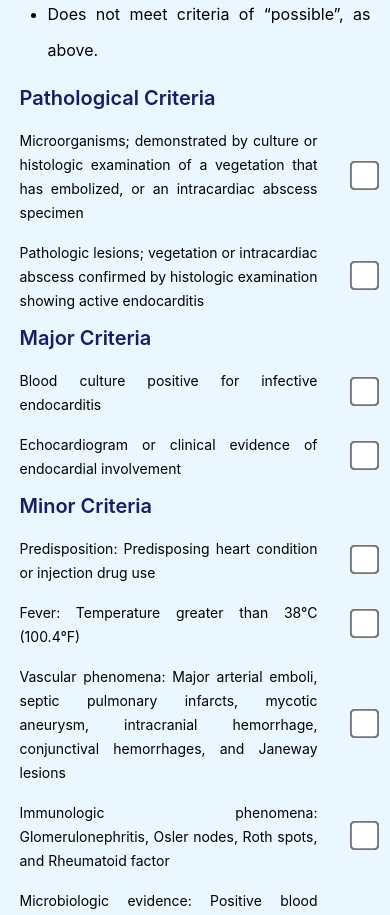
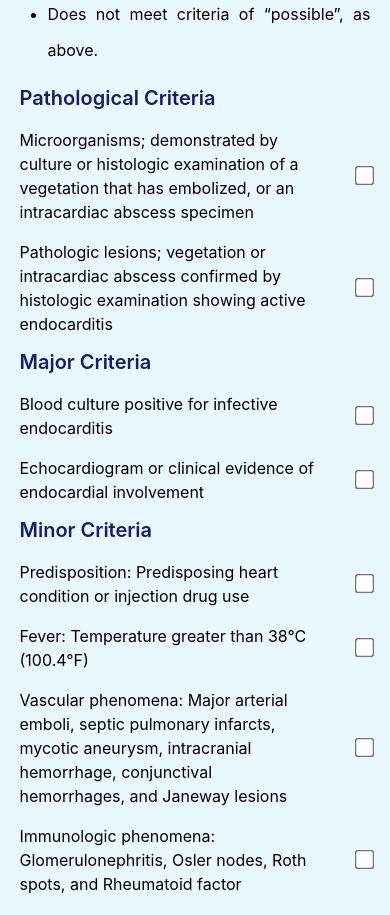
Before and after one commit to Thesaleem/clinval, a React (Create React App) app: page /calculator/duke-criteria in a window 390 px wide. Shown: the part 1040-1955 px from the top of the page. Built offline with nearby package versions, Linux system fonts and the light colour scheme.

Commit message:
update files

```diff
--- a/src/components/Medical Calculator/Calculators/DukeEndo.tsx
+++ b/src/components/Medical Calculator/Calculators/DukeEndo.tsx
@@ -4,7 +4,6 @@ import { useState } from "react";
 
 
 type FormData = {
-    // microorganisms: string[],
     pathlesions:string[],
     major: string[],
     minor: string[]
@@ -36,10 +35,10 @@ const DukeEndo = () => {
         <SectionTitle>Duke Criteria for Infective Endocarditis</SectionTitle>
         <SectionText>
           The duke criteria are a set of clinical criteria set forward for the
-          diagnosis of infective endocarditis. These criteria are based on
+          diagnosis of infective endocarditis (IE). These criteria are based on
           clinical, echocardiographic and biological findings, as well as the
           results of blood cultures and serologies.
-          <p>For diagnosis the requirement is: </p>
+          <p>For diagnosis, the requirement is: </p>
           <ul className="list-disc pl-7">
             <li className="">One or more Pathologic criteria, or</li>
             <li className="">2 major clinical criteria or</li>
@@ -80,10 +79,10 @@ const DukeEndo = () => {
                 Pathological Criteria
               </legend>
               <div className="flex justify-between pt-4 pb-2 items-center">
-                <div className="md:w-[70%] text-justify">
+                <div className="md:w-[70%] md:text-justify">
                   <label
                     htmlFor="microorganisms"
-                    className=" text-sm mb-4 md:mb-0 md:text-base "
+                    className="mb-4 md:mb-0 "
                   >
                     Microorganisms; demonstrated by culture or histologic
                     examination of a vegetation that has embolized, or an
@@ -92,7 +91,7 @@ const DukeEndo = () => {
                 </div>
                 <div className="ml-10">
                   <input
-                    className="scale-[2.3]"
+                    className="md:scale-[2.3] scale-150"
                     type="checkbox"
                     value={"true"}
                     id="microorganisms"
@@ -103,10 +102,10 @@ const DukeEndo = () => {
               </div>
 
               <div className="flex justify-between pt-2 md:pt-4 pb-2 items-center">
-                <div className="md:w-[70%] text-justify">
+                <div className="md:w-[70%] md:text-justify">
                   <label
                     htmlFor="pathlesions"
-                    className=" text-sm mb-4 md:mb-0 md:text-base "
+                    className=" mb-4 md:mb-0 "
                   >
                     Pathologic lesions; vegetation or intracardiac abscess
                     confirmed by histologic examination showing active
@@ -115,7 +114,7 @@ const DukeEndo = () => {
                 </div>
                 <div className="ml-10">
                   <input
-                    className="scale-[2.3]"
+                    className="md:scale-[2.3] scale-150"
                     type="checkbox"
                     value={"true"}
                     id="pathlesions"
@@ -131,17 +130,17 @@ const DukeEndo = () => {
                 Major Criteria
               </legend>
               <div className="flex justify-between pt-4 pb-2 items-center">
-                <div className="md:w-[70%] text-justify">
+                <div className="md:w-[70%] md:text-justify">
                   <label
                     htmlFor="bloodculture"
-                    className=" text-sm mb-4 md:mb-0 md:text-base "
+                    className=" mb-4 md:mb-0 "
                   >
                     Blood culture positive for infective endocarditis
                   </label>
                 </div>
                 <div className="ml-10">
                   <input
-                    className="scale-[2.3]"
+                    className="md:scale-[2.3] scale-150"
                     type="checkbox"
                     id="bloodculture"
                     {...register("major", {})}
@@ -150,10 +149,10 @@ const DukeEndo = () => {
               </div>
 
               <div className="flex md:justify-between pt-2 md:pt-4 pb-2 items-center">
-                <div className="md:w-[70%] text-justify">
+                <div className="md:w-[70%] md:text-justify">
                   <label
                     htmlFor="echo"
-                    className=" text-sm mb-4 md:mb-0 md:text-base "
+                    className=" tmb-4 md:mb-0  "
                   >
                     Echocardiogram or clinical evidence of endocardial
                     involvement
@@ -161,7 +160,7 @@ const DukeEndo = () => {
                 </div>
                 <div className="ml-10">
                   <input
-                    className="scale-[2.3]"
+                    className="md:scale-[2.3] scale-150"
                     type="checkbox"
                     id="echo"
                     {...register("major", {})}
@@ -176,10 +175,10 @@ const DukeEndo = () => {
               </legend>
 
               <div className="flex justify-between pt-4 pb-2 items-center">
-                <div className="md:w-[70%] text-justify">
+                <div className="md:w-[70%] md:text-justify">
                   <label
                     htmlFor="predisposition"
-                    className=" text-sm mb-4 md:mb-0 md:text-base "
+                    className="  mb-4 md:mb-0 "
                   >
                     Predisposition: Predisposing heart condition or injection
                     drug use
@@ -187,7 +186,7 @@ const DukeEndo = () => {
                 </div>
                 <div className="ml-10">
                   <input
-                    className="scale-[2.3]"
+                    className="md:scale-[2.3] scale-150"
                     type="checkbox"
                     id="predisposition"
                     {...register("minor", {})}
@@ -196,17 +195,17 @@ const DukeEndo = () => {
               </div>
 
               <div className="flex justify-between pt-2 md:pt-4 pb-2 items-center">
-                <div className="md:w-[70%] text-justify">
+                <div className="md:w-[70%] md:text-justify">
                   <label
                     htmlFor="fever"
-                    className=" text-sm mb-4 md:mb-0 md:text-base "
+                    className="  mb-4 md:mb-0  "
                   >
                     Fever: Temperature greater than 38°C (100.4°F)
                   </label>
                 </div>
                 <div className="ml-10">
                   <input
-                    className="scale-[2.3]"
+                    className="md:scale-[2.3] scale-150"
                     type="checkbox"
                     id="fever"
                     {...register("minor", {})}
@@ -215,10 +214,10 @@ const DukeEndo = () => {
               </div>
 
               <div className="flex justify-between pt-2 md:pt-4 pb-2 items-center">
-                <div className="md:w-[70%] text-justify">
+                <div className="md:w-[70%] md:text-justify">
                   <label
                     htmlFor="vascular"
-                    className=" text-sm mb-4 md:mb-0 md:text-base "
+                    className="mb-4 md:mb-0  "
                   >
                     Vascular phenomena: Major arterial emboli, septic pulmonary
                     infarcts, mycotic aneurysm, intracranial hemorrhage,
@@ -227,7 +226,7 @@ const DukeEndo = () => {
                 </div>
                 <div className="ml-10">
                   <input
-                    className="scale-[2.3]"
+                    className="md:scale-[2.3] scale-150"
                     type="checkbox"
                     id="vascular"
                     {...register("minor", {})}
@@ -236,10 +235,10 @@ const DukeEndo = () => {
               </div>
 
               <div className="flex justify-between pt-2 md:pt-4 pb-2 items-center">
-                <div className="md:w-[70%] text-justify">
+                <div className="md:w-[70%] md:text-justify">
                   <label
                     htmlFor="immunologic"
-                    className=" text-sm mb-4 md:mb-0 md:text-base "
+                    className=" mb-4 md:mb-0  "
                   >
                     Immunologic phenomena: Glomerulonephritis, Osler nodes, Roth
                     spots, and Rheumatoid factor
@@ -247,7 +246,7 @@ const DukeEndo = () => {
                 </div>
                 <div className="ml-10">
                   <input
-                    className="scale-[2.3]"
+                    className="md:scale-[2.3] scale-150"
                     type="checkbox"
                     id="immunologic"
                     {...register("minor", {})}
@@ -256,10 +255,10 @@ const DukeEndo = () => {
               </div>
 
               <div className="flex justify-between pt-2 md:pt-4 pb-2 items-center">
-                <div className="md:w-[70%] text-justify">
+                <div className="md:w-[70%] md:text-justify">
                   <label
                     htmlFor="microbiologic"
-                    className=" text-sm mb-4 md:mb-0 md:text-base "
+                    className=" mb-4 md:mb-0"
                   >
                     Microbiologic evidence: Positive blood culture but does not
                     meet a major criterion as noted abovea or serologic evidence
@@ -268,7 +267,7 @@ const DukeEndo = () => {
                 </div>
                 <div className="ml-10">
                   <input
-                    className="scale-[2.3]"
+                    className="md:scale-[2.3] scale-150"
                     type="checkbox"
                     id="microbiologic"
                     {...register("minor", {})}
```
